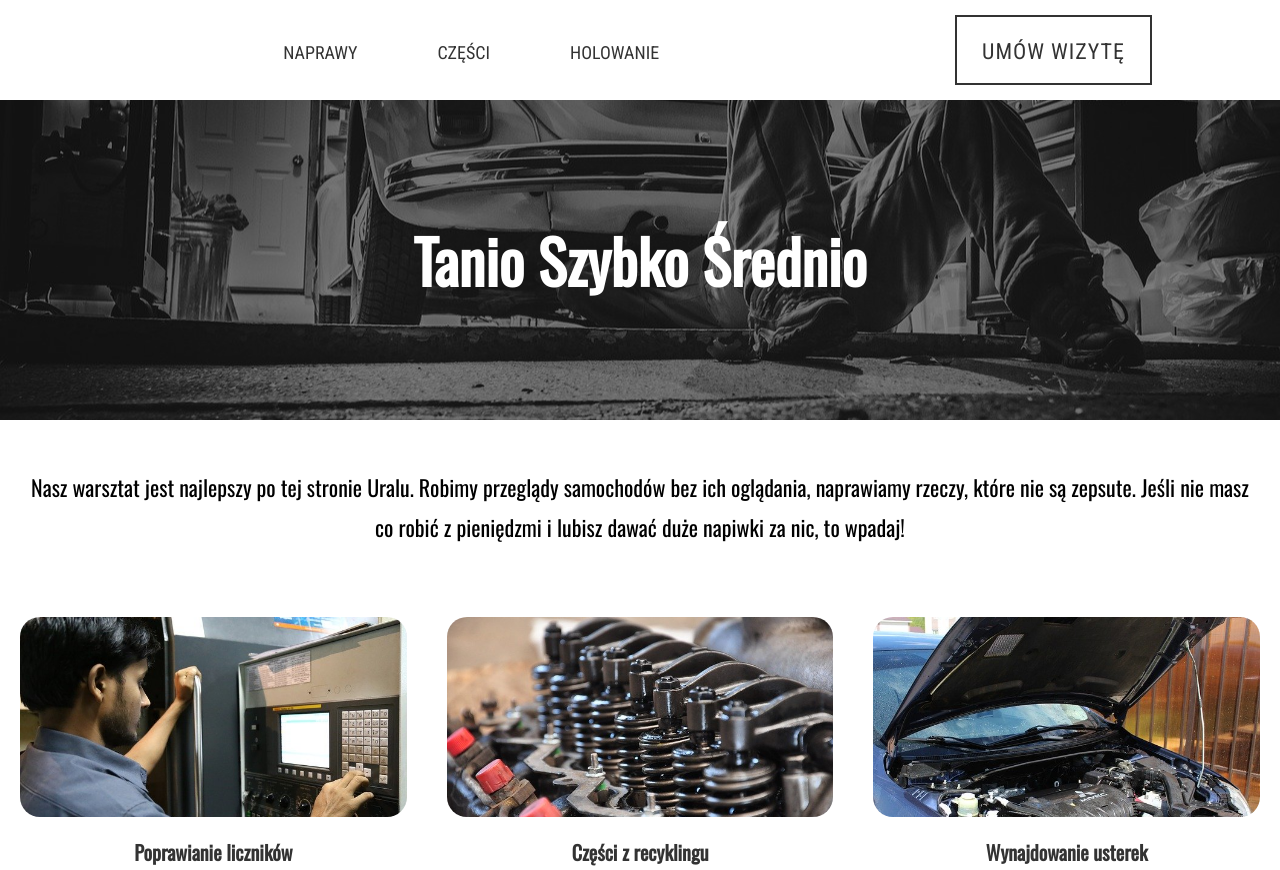
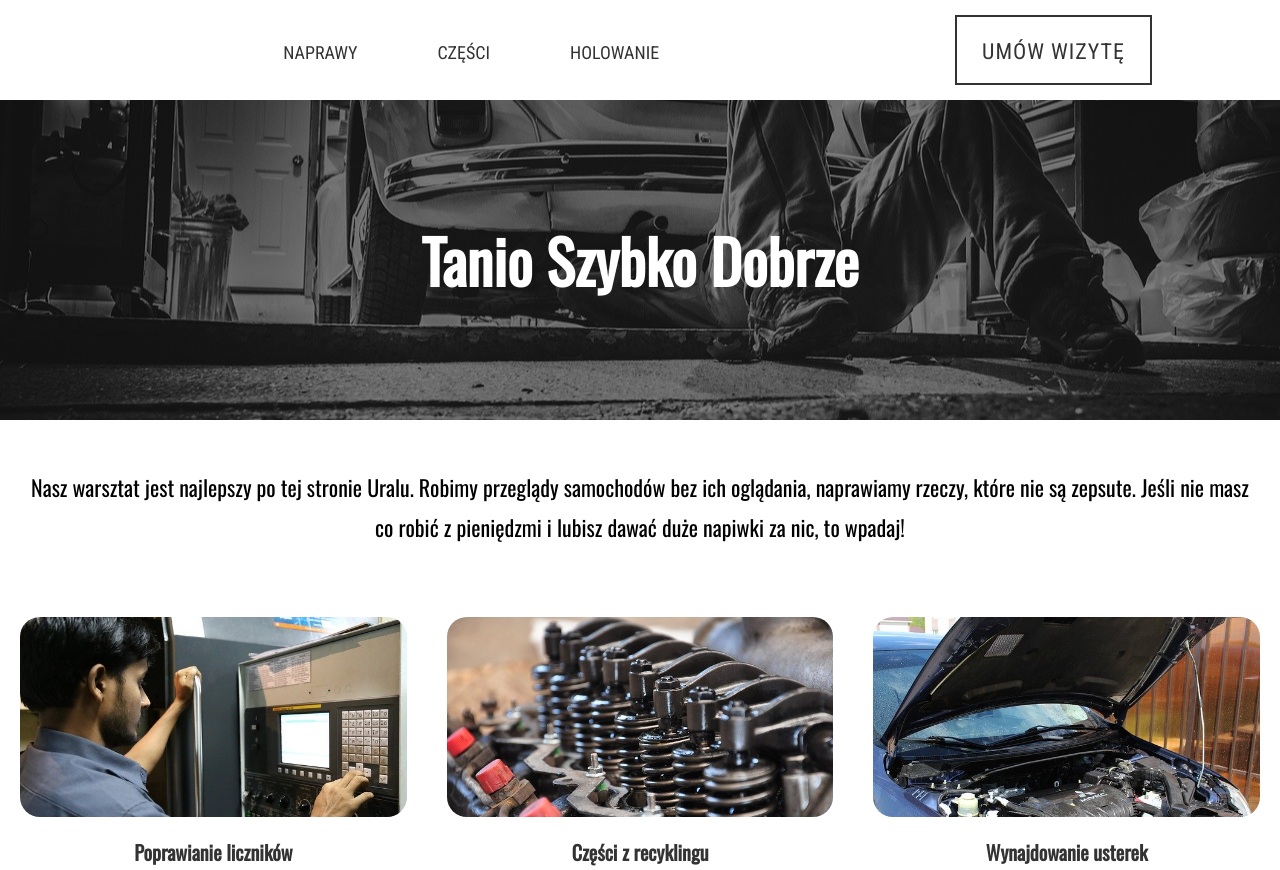
Before and after one commit to Szymon-Kasprzycki/pierwszyprojekt, a plain HTML site: page index.html in a window 1280 px wide. Shown: the top 870 px of the page. Drawn offline with nearby package versions, Linux system fonts and the light colour scheme.

Commit message:
Update index.html

```diff
--- a/index.html
+++ b/index.html
@@ -16,7 +16,7 @@
 
     </nav>
     <header>
-        <h1>Tanio Szybko Średnio</h1>
+        <h1>Tanio Szybko Dobrze</h1>
     </header>
     <main>
         <p class="description">Nasz warsztat jest najlepszy po tej stronie Uralu. Robimy przeglądy samochodów bez ich oglądania, naprawiamy rzeczy, które nie są zepsute. Jeśli nie masz co robić z pieniędzmi i lubisz dawać duże napiwki za nic, to wpadaj!</p>
```
